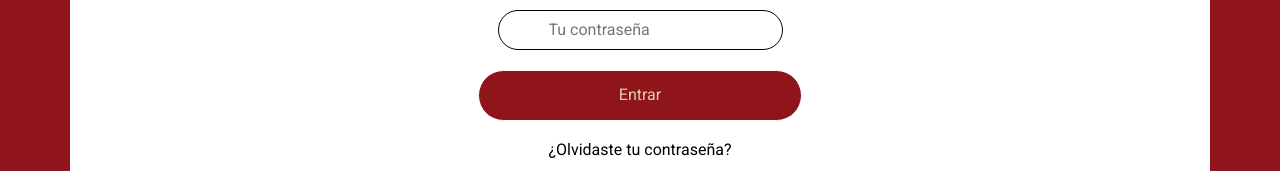
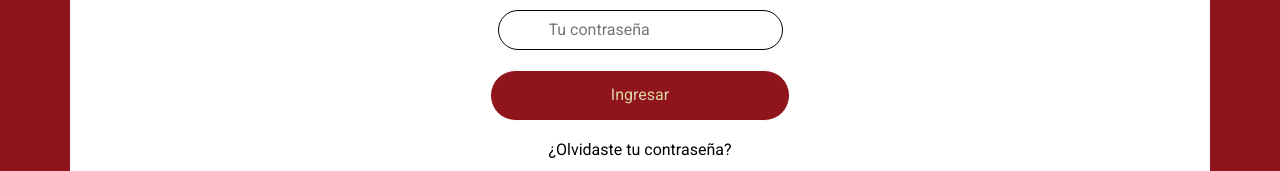
Before and after one commit to AndresParraCeballos/Factoria-Proyecto, a React (Create React App) app in the folder factoria/: page / in a window 1280 px wide. Shown: the part 440-611 px from the top of the page. Built offline with nearby package versions, Linux system fonts and the light colour scheme.

Commit message:
Mejorando los medias querys

```diff
--- a/factoria/src/components/auth/Login.js
+++ b/factoria/src/components/auth/Login.js
@@ -36,8 +36,7 @@ const Login = () => {
                     <div className="campo-form">
                         <input
                             type="submit"
-                            className="btn btn-primario btn-block"
-                            value="Entrar"
+                            value="Ingresar"
                             className="button"
                         />
                     </div>
@@ -51,7 +50,6 @@ const Login = () => {
                     <div className="campo-form">
                         <input
                             type="submit"
-                            className="btn btn-primario btn-block"
                             value="Registrate"
                             className="button-login"
                         />
--- a/factoria/src/index.css
+++ b/factoria/src/index.css
@@ -24,10 +24,16 @@ body {
 
 /**Seteo h1**/
 h1{
+  font-family: var(--headingFont);
+  font-weight: 400;
+  font-size: 2.5rem;
+}
 
-  font-family: var(--headingFont);
-  font-weight: 300;
-  font-size: 4rem;
+@media(min-width:480px){
+  h1{
+    font-weight: 300;
+    font-size: 4rem;
+  }
 }
 
 /**Clases auxiliares**/
@@ -165,7 +171,7 @@ a{
 }
 
 .button{
-  padding: 1.5rem 14rem;
+  padding: 1.5rem 12rem;
   background-color: var(--colorPrimaro);
   border: 0.8px solid #fff;
   border-radius: 5rem;
@@ -185,6 +191,7 @@ a{
   color: var(--colorSecundario)
 }
 
+
 .button-login:hover{
   background-color: var(--colorPrimarioHover);
   cursor: pointer;
```
Also changed, not shown: factoria/src/components/layout/Nofound.js (added, +9 -0 lines).
